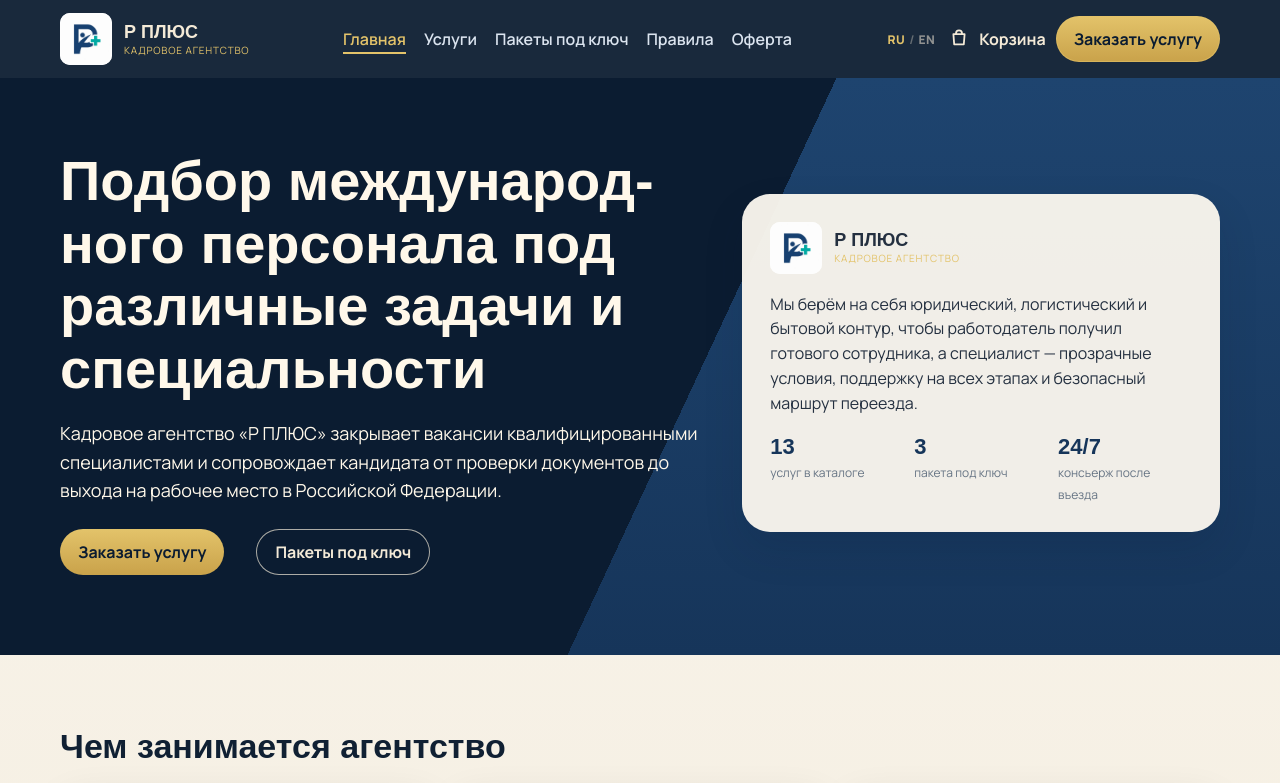
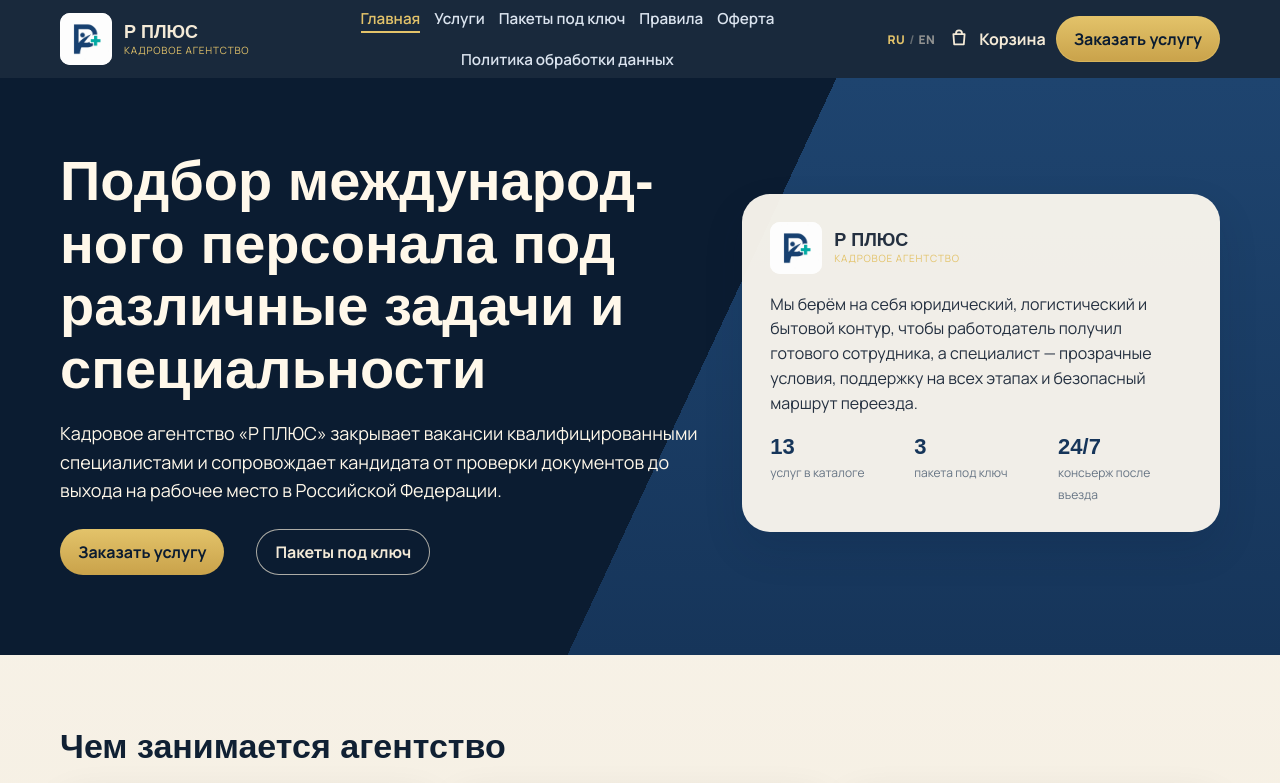
Before and after one commit to fdavis10/safety-market, a React (Vite) app in the folder frontend/: page / in a window 1280 px wide. Shown: the top 783 px of the page. Built offline with nearby package versions, Linux system fonts and the light colour scheme; no server answers; a web font is replaced by a local one; what i18n-iso-countries would draw is missing.

Commit message:
Add privacy policy link to header navigation.
Co-authored-by: Cursor <cursoragent@cursor.com>

```diff
--- a/frontend/src/components/Header.jsx
+++ b/frontend/src/components/Header.jsx
@@ -68,6 +68,9 @@ export default function Header() {
             <NavLink to="/offer" viewTransition onClick={close}>
               {t('nav.offer')}
             </NavLink>
+            <NavLink to="/privacy" viewTransition onClick={close}>
+              {t('nav.privacy')}
+            </NavLink>
           </nav>
           <div className="header-actions">
             <LangSwitch className="lang-switch-desktop" />
--- a/frontend/src/i18n/messages.js
+++ b/frontend/src/i18n/messages.js
@@ -5,6 +5,7 @@ export const messages = {
     'nav.packages': 'Пакеты под ключ',
     'nav.rules': 'Правила',
     'nav.offer': 'Оферта',
+    'nav.privacy': 'Политика обработки данных',
     'nav.cart': 'Корзина',
     'nav.orderService': 'Заказать услугу',
     'nav.menu': 'Меню',
@@ -133,6 +134,7 @@ export const messages = {
     'nav.packages': 'Turnkey packages',
     'nav.rules': 'Terms',
     'nav.offer': 'Offer',
+    'nav.privacy': 'Privacy policy',
     'nav.cart': 'Cart',
     'nav.orderService': 'Order a service',
     'nav.menu': 'Menu',
--- a/frontend/src/index.css
+++ b/frontend/src/index.css
@@ -176,7 +176,8 @@ main {
 
 .nav {
   display: flex;
-  gap: 18px;
+  flex-wrap: wrap;
+  gap: 12px 14px;
   justify-content: center;
 }
 
@@ -186,6 +187,8 @@ main {
   text-decoration: none;
   font-weight: 600;
   padding: 4px 0;
+  font-size: 0.95rem;
+  white-space: nowrap;
 }
 
 .nav a::after {
```
